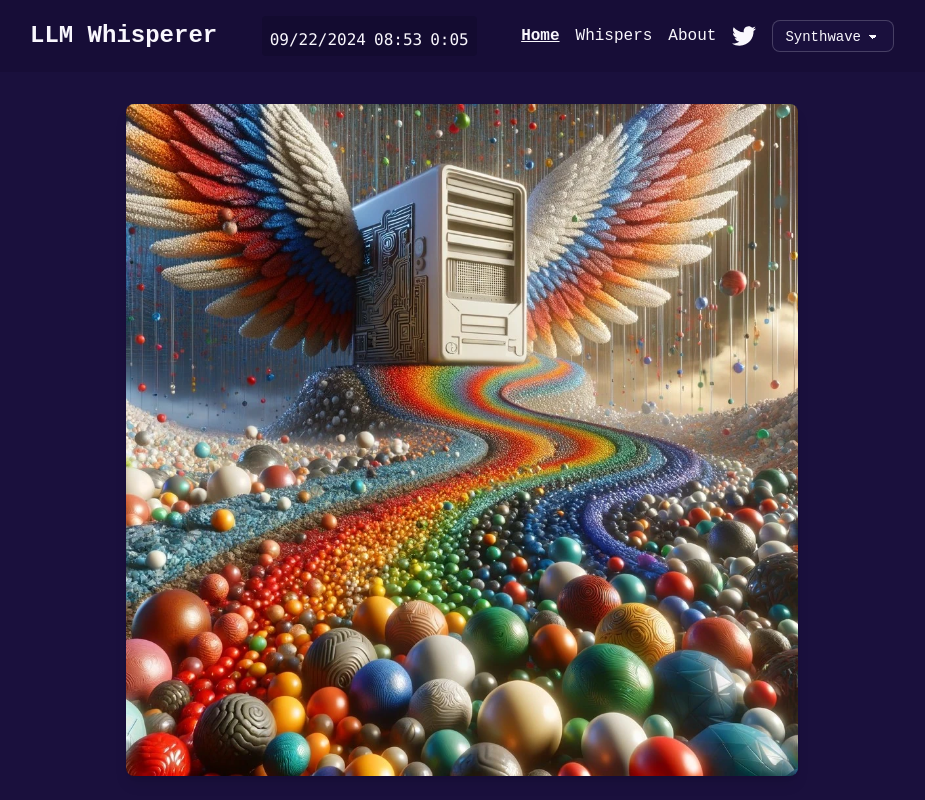
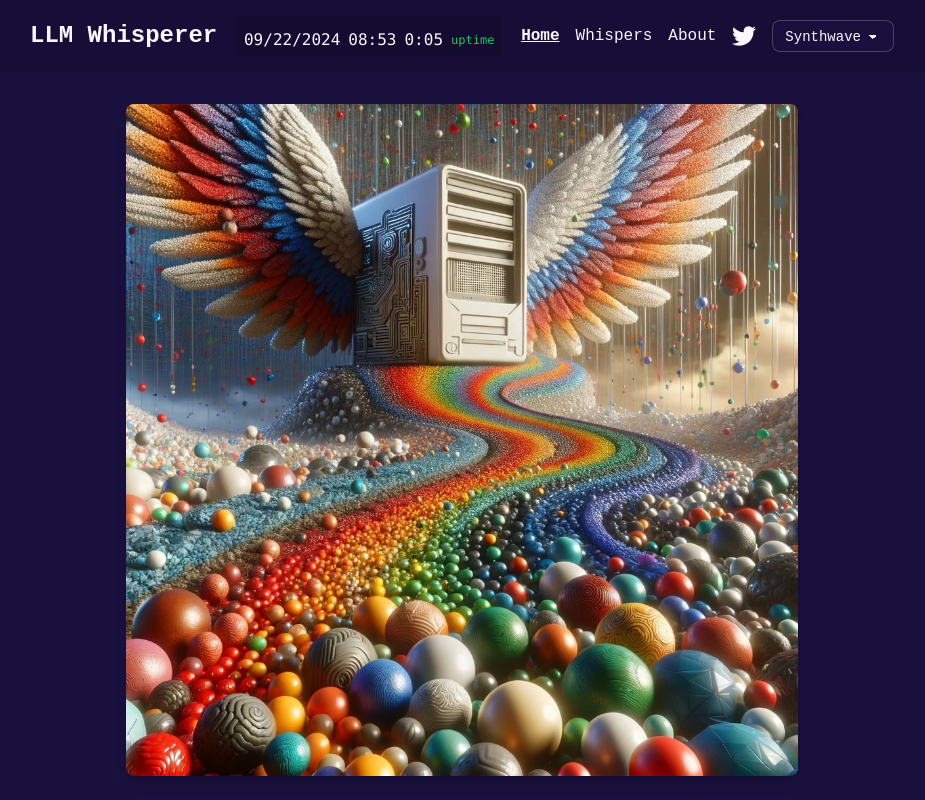
Before and after one commit to Njordrenterprises/llmwhisper, an Astro site: page / in a window 1280 px wide. Shown: the top 800 px of the page, without its empty margins (178-1103 px from the left). Built offline with nearby package versions, Linux system fonts and the light colour scheme; Astro itself is replaced by a stand-in of ours; a web font is replaced by a local one.

Commit message:
add uptime

```diff
--- a/src/components/Header.astro
+++ b/src/components/Header.astro
@@ -12,6 +12,7 @@ import { SITE_TITLE } from '../consts';
           <div id="current-date"></div>
           <div id="live-time"></div>
           <div id="session-time"></div>
+          <span class="text-xs text-green-500 mt-1">uptime</span>
         </div>
       </div>
       <nav class="flex flex-wrap justify-center items-center gap-4">
```
